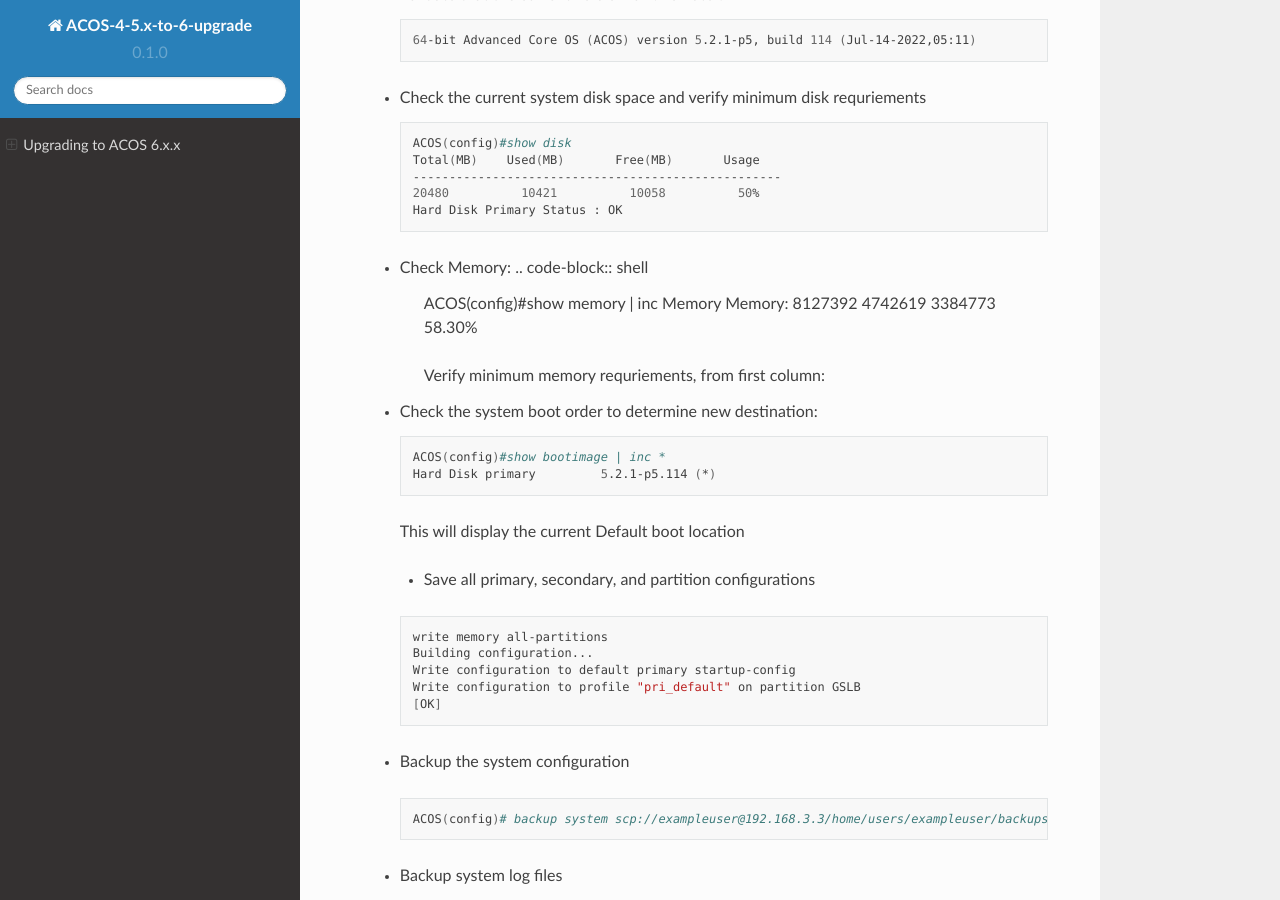
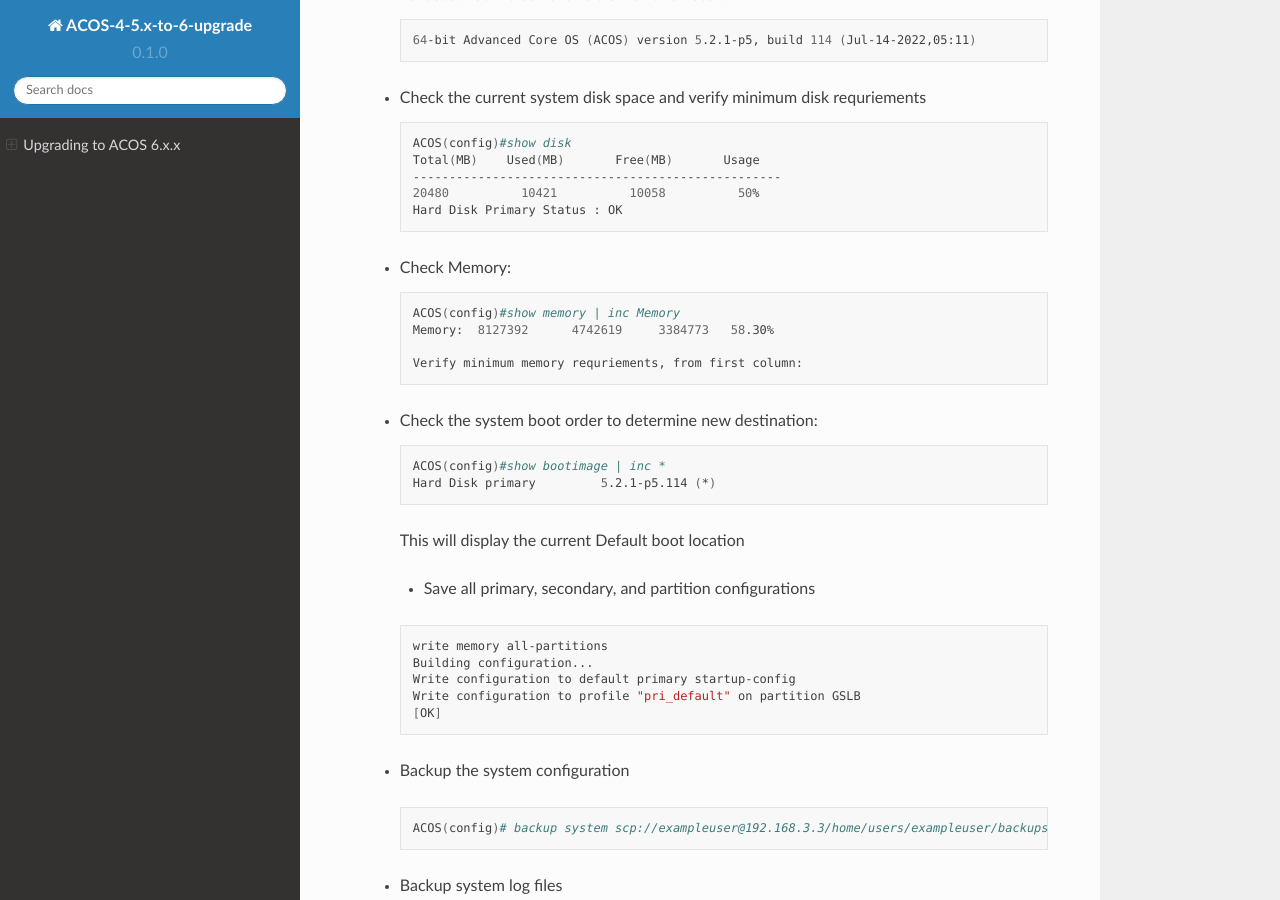
Before and after one commit to gtownsie/ACOS-4-5.x-to-6-upgrade, a Sphinx documentation site: the page built from docs/source/index.rst, in a window 1280 px wide and 900 px high, scrolled down 6223 px. Built offline with Sphinx 7.4.7 and the Read the Docs theme 2.0.0, drawn with Linux system fonts in a browser that asks for light colours.

Commit message:
Update index.rst

```diff
--- a/docs/source/index.rst
+++ b/docs/source/index.rst
@@ -193,17 +193,15 @@
 
 If a response is shown then the device had and FTA.
 
+.. code-block:: shell
 
-  .. code-block:: shell
-
-    FPGA       : 4 instance(s) present
+   FPGA       : 4 instance(s) present
 
 if the device does not have an FTA, no response to the ``show hardware`` command is displayed
 
 Log in to A10 Networks Support using the GLM credential and download the ACOS upgrade package as specified below:
 
 * For FTA enabled platforms, use the image with the file name:
-
 
   .. code-block:: shell
 
@@ -296,6 +294,7 @@
        Hard Disk Primary Status : OK
 
   * Check Memory:
+
     .. code-block:: shell
 
       ACOS(config)#show memory | inc Memory
```
